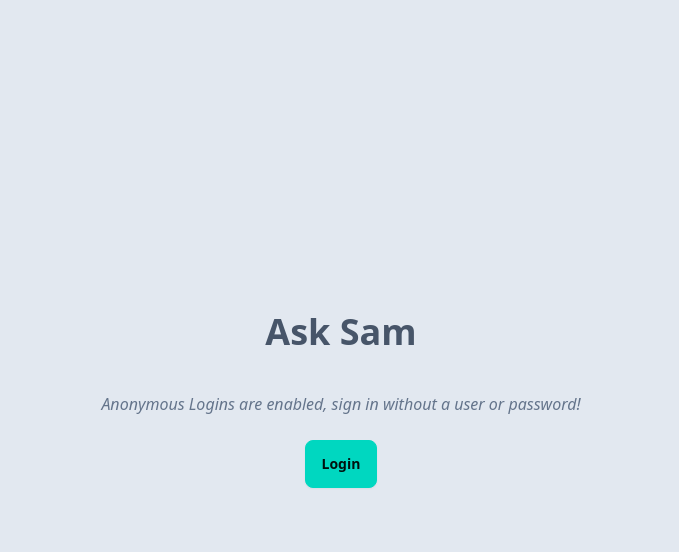
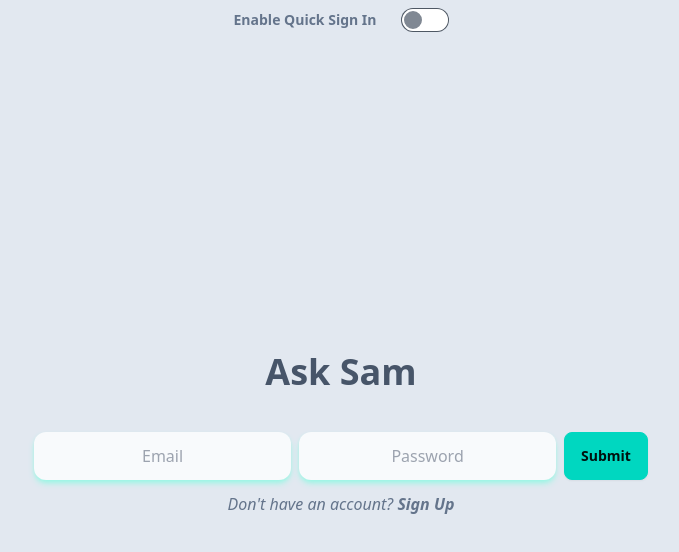
Before and after one commit to Catley94/AskSam_Staff, a React (Vite) app: page / in a window 1280 px wide. Shown: the top 552 px of the page, without its empty margins (299-978 px from the left). Built offline with nearby package versions, Linux system fonts and the light colour scheme.

Commit message:
Added a feature to enable and disable anonymous sign in. Added basic error checking and notification to user on error for sign up fields.

```diff
--- a/src/Pages/SignIn.tsx
+++ b/src/Pages/SignIn.tsx
@@ -14,7 +14,7 @@ const SignIn: FC<any> = ({setToken}): JSX.Element => {
     password: "",
   });
 
-  const anonymousSignInEnabled = true;
+  const [anonymousSignInEnabled, setAnonymousSignInEnabled] = useState<boolean>(false);
 
   const navigateToURL = useNavigate();
 
@@ -60,8 +60,23 @@ const SignIn: FC<any> = ({setToken}): JSX.Element => {
     }
   }
 
+  const onHandleToggleAnonymousSignIn = () => {
+    // console.log(event);
+    setAnonymousSignInEnabled(!anonymousSignInEnabled);
+  }
+
     return (
       <>
+        <div className="form-control flex items-center">
+          <label className="label cursor-pointer">
+            <span className="label-text mx-3 font-semibold text-slate-500">{anonymousSignInEnabled? "Disable Quick Sign In" : "Enable Quick Sign In"}</span>
+            <input
+              className="toggle toggle-accent mx-3"
+              type="checkbox"
+
+              onChange={onHandleToggleAnonymousSignIn} />
+          </label>
+        </div>
         <div className="flex flex-col justify-center items-center h-screen">
           <div className="mb-10">
             <Header />
--- a/src/Pages/SignUp.tsx
+++ b/src/Pages/SignUp.tsx
@@ -5,6 +5,9 @@ import ISignUp from "../Interface/ISignUp";
 import Header from "../Components/Header";
 
 const SignUp: FC = (): JSX.Element => {
+
+    const allFieldsEmptyError = "Please fill in all fields below.";
+    const invalidEmailError = "Please input a valid email.";
 
     const [formData, setFormData] = useState<ISignUp>({
         fullName: "",
@@ -31,6 +34,9 @@ const SignUp: FC = (): JSX.Element => {
 
     const onHandleSubmit = async(event: React.ChangeEvent<HTMLFormElement>): Promise<void> => {
         event.preventDefault();
+        try {
+
+            if(isFormDataValid()) {
                 const { data, error } = await supabase.auth.signUp({
                     email: formData.email,
                     password: formData.password,
@@ -44,11 +50,40 @@ const SignUp: FC = (): JSX.Element => {
                 if(error) {
                     alert(error);
                 } else if(data) {
-            document.getElementById("verificationNotification")?.classList.remove("hidden");
+                    showElement(document.getElementById("verificationNotification"));
+                    hideElement(document.getElementById("errorNotification"));
+                }
             }
 
         }
+        catch(error: any) {
+            const errorNotification: HTMLElement | null = document.getElementById("errorNotification");
+            const errorMessage: HTMLElement | null = document.getElementById("errorMessage");
+            if(errorNotification != null) {
+                if(errorMessage != null) {
+                    errorMessage.textContent = error;
+                    showElement(errorNotification);
+                }
+            }
+        }
+    }
 
+    const isFormDataValid = (): boolean | ErrorConstructor  => {
+        if(formData.email.length === 0 || formData.password.length === 0 || formData.fullName.length === 0) {
+            throw Error(allFieldsEmptyError);
+        } else if(formData.email.indexOf("@") === -1) {
+            throw Error(invalidEmailError);
+        }
+        return true;
+    }
+
+    const showElement = (_htmlElement: HTMLElement | null): void => {
+        if(_htmlElement?.classList.contains("hidden")) _htmlElement?.classList.remove("hidden");
+    }
+
+    const hideElement = (_htmlElement: HTMLElement | null): void => {
+        if(!_htmlElement?.classList.contains("hidden")) _htmlElement?.classList.add("hidden");
+    }
 
     return (
         <>
@@ -60,6 +95,12 @@ const SignUp: FC = (): JSX.Element => {
                     <svg xmlns="http://www.w3.org/2000/svg" fill="none" viewBox="0 0 24 24" className="stroke-current shrink-0 w-6 h-6"><path strokeLinecap="round" strokeLinejoin="round" strokeWidth="2" d="M13 16h-1v-4h-1m1-4h.01M21 12a9 9 0 11-18 0 9 9 0 0118 0z"></path></svg>
                     <span>A verification link has just been sent to your email.</span>
                 </div>
+
+                <div id="errorNotification" role="alert" className="flex alert alert-error m-6 w-1/2 justify-center hidden">
+                    <svg xmlns="http://www.w3.org/2000/svg" fill="none" viewBox="0 0 24 24" className="stroke-current shrink-0 w-6 h-6"><path strokeLinecap="round" strokeLinejoin="round" strokeWidth="2" d="M13 16h-1v-4h-1m1-4h.01M21 12a9 9 0 11-18 0 9 9 0 0118 0z"></path></svg>
+                    <span id="errorMessage">A verification link has just been sent to your email.</span>
+                </div>
+
                 <form
                     className="flex"
                     onSubmit={onHandleSubmit}>
```
Lines whose indentation alone changed are shown as unchanged.
